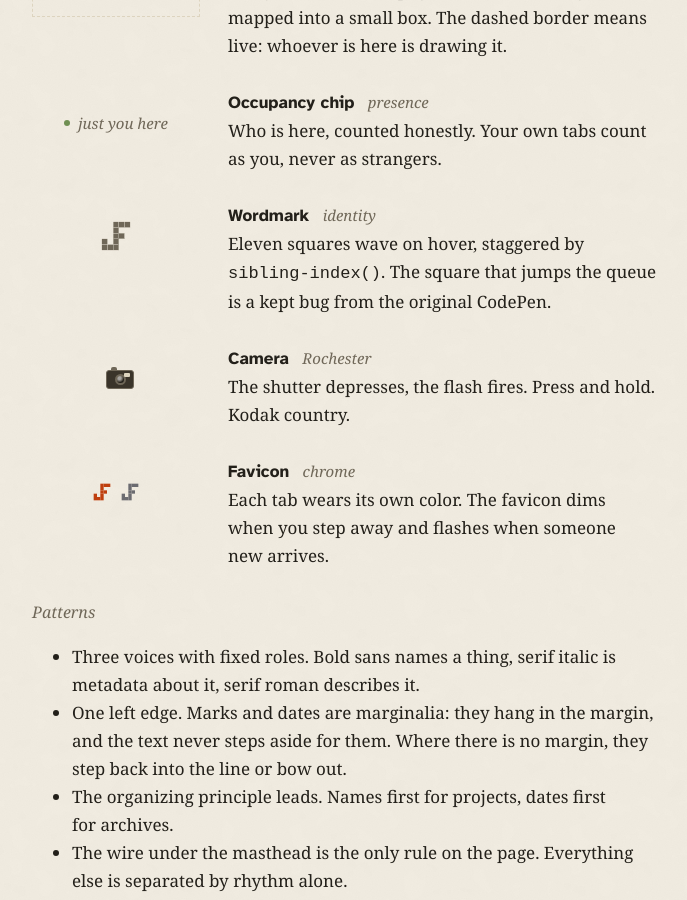
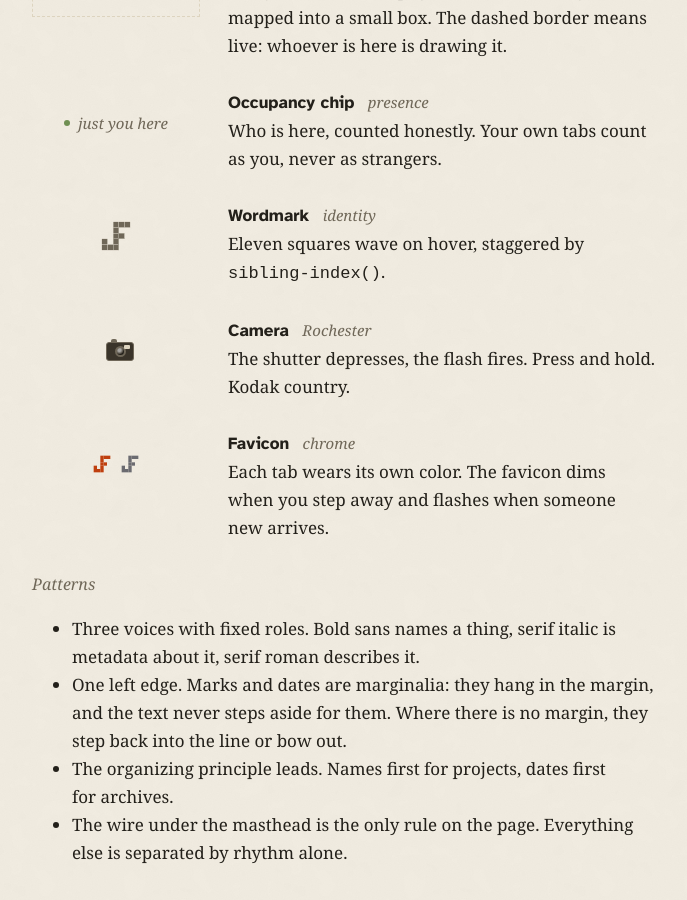
Before and after one commit to josephfusco/josephfusco.github.io, a Jekyll site: the page built from design.html, in a window 1280 px wide and 900 px high, scrolled down 1665 px. Shown: the whole window, without its empty margins (292-979 px from the left). Built offline with Jekyll 4.4.1, drawn with Linux system fonts in a browser that asks for light colours.

Commit message:
The wordmark has no backstory; drop the invented one

```diff
--- a/assets/css/redesign.css
+++ b/assets/css/redesign.css
@@ -506,7 +506,7 @@ section.block > h2 {
 .site-name:focus-visible .site-mark rect {
   animation: mark-shift 1.4s infinite;
 }
-.site-mark rect:nth-child(1) { animation-delay: 0.64s; } /* the original's quirk: child 1 fires as if it were 8th */
+.site-mark rect:nth-child(1) { animation-delay: 0.64s; } /* first square waves on the eighth beat */
 .site-mark rect:nth-child(2) { animation-delay: 0.16s; }
 .site-mark rect:nth-child(3) { animation-delay: 0.24s; }
 .site-mark rect:nth-child(4) { animation-delay: 0.32s; }
--- a/design.html
+++ b/design.html
@@ -90,7 +90,7 @@ permalink: /design/
 				</div>
 				<div>
 					<h3>Wordmark <span class="tag">identity</span></h3>
-					<p>Eleven squares wave on hover, staggered by <code>sibling-index()</code>. The square that jumps the queue is a kept bug from the original CodePen.</p>
+					<p>Eleven squares wave on hover, staggered by <code>sibling-index()</code>.</p>
 				</div>
 			</li>
 			<li>
```
